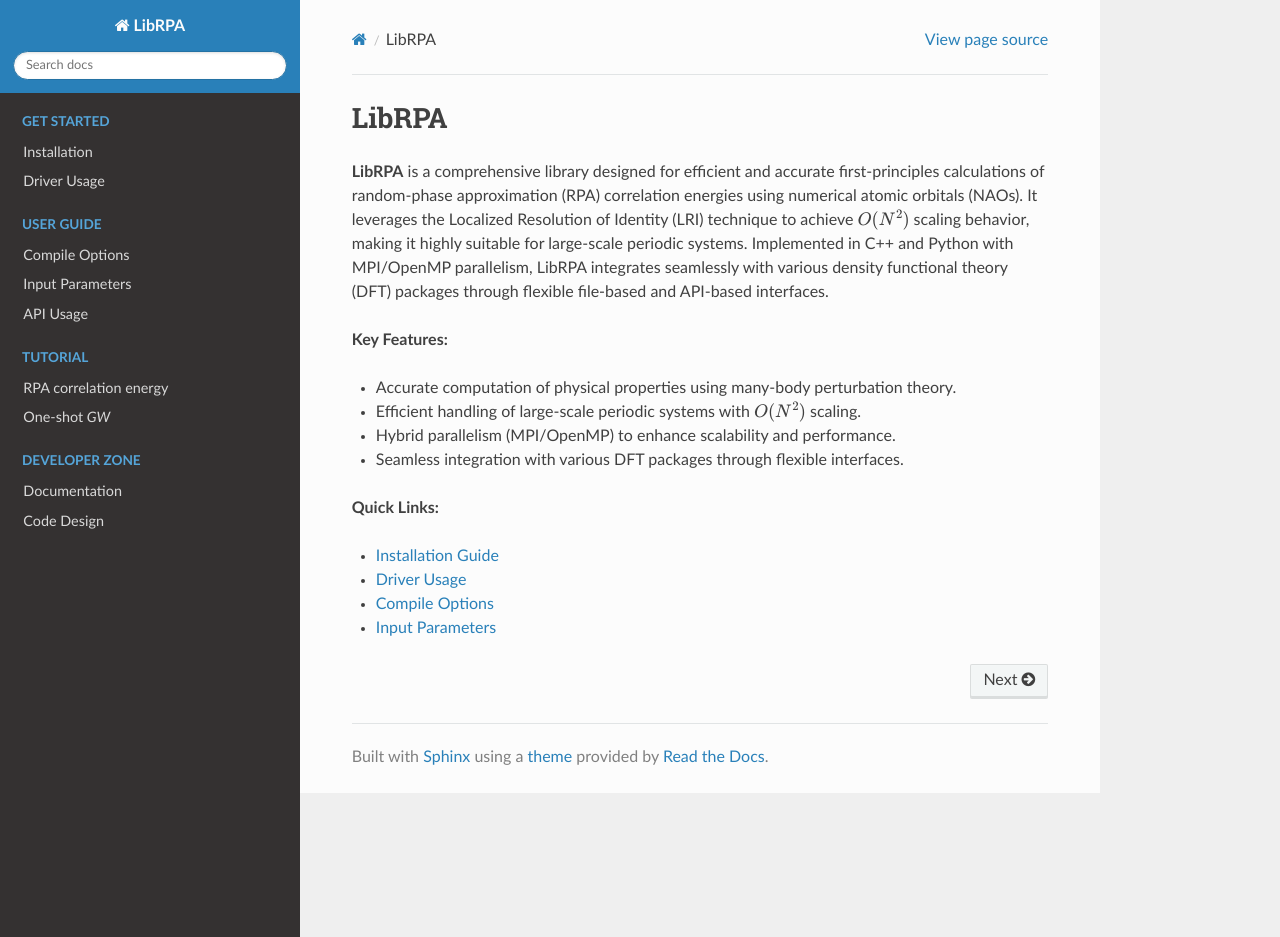
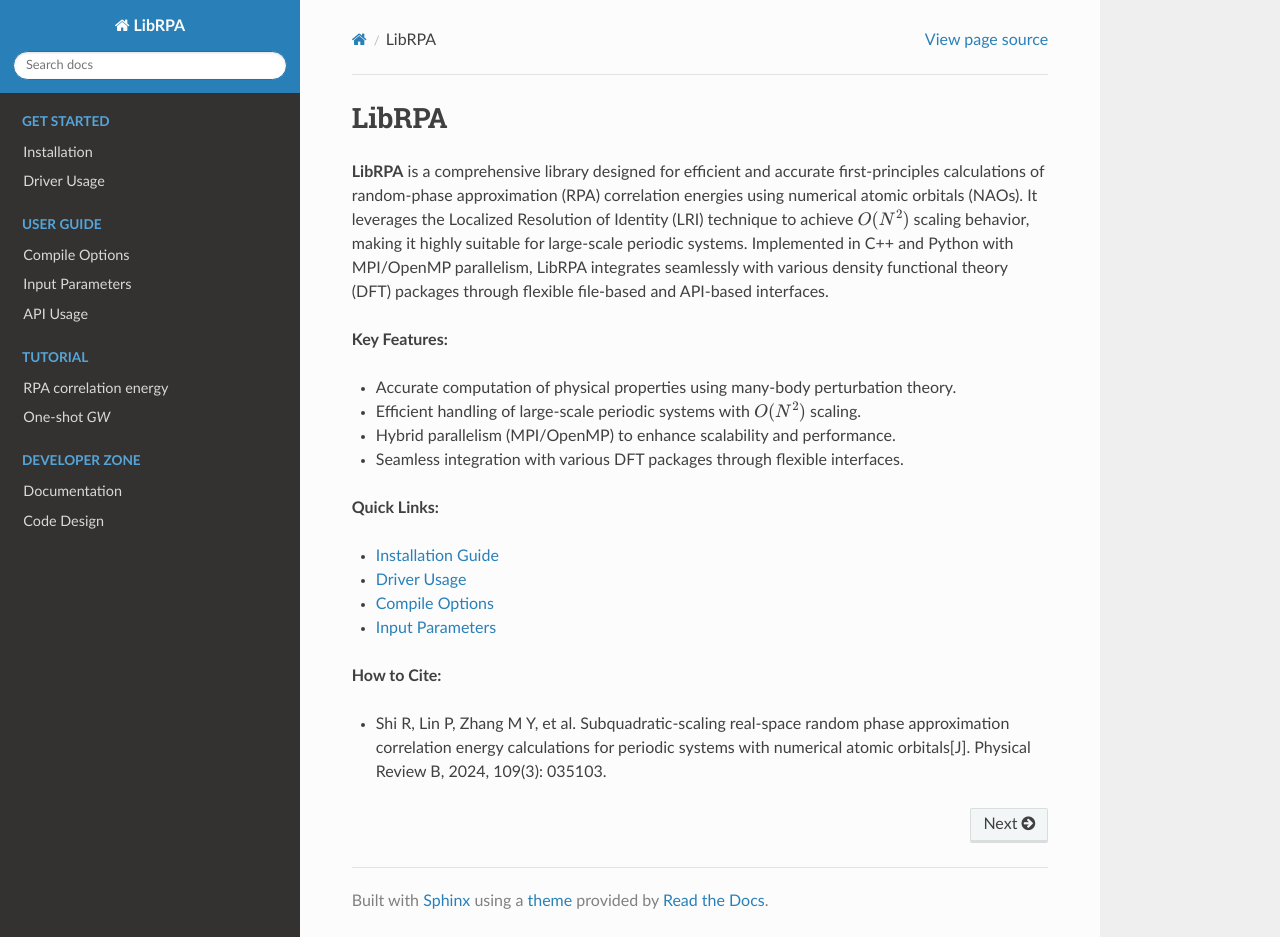
Before and after one commit to Srlive1201/LibRPA, a Sphinx documentation site: the page built from docs/index.rst, in a window 1280 px wide and 937 px high. Built offline with Sphinx 7.4.7 and the Read the Docs theme 3.1.0, drawn with Linux system fonts in a browser that asks for light colours; pages that are not in the unit, such as notebooks, are missing from menus.

Commit message:
update cite and compress pictures

```diff
--- a/docs/index.rst
+++ b/docs/index.rst
@@ -63,6 +63,11 @@ LibRPA
 
    doxygen/librpa/html/index
 
+
+**How to Cite:**
+
+- Shi R, Lin P, Zhang M Y, et al. Subquadratic-scaling real-space random phase approximation correlation energy calculations for periodic systems with numerical atomic orbitals[J]. Physical Review B, 2024, 109(3): 035103.
+
 ..
    Indices and tables
    ==================
```
